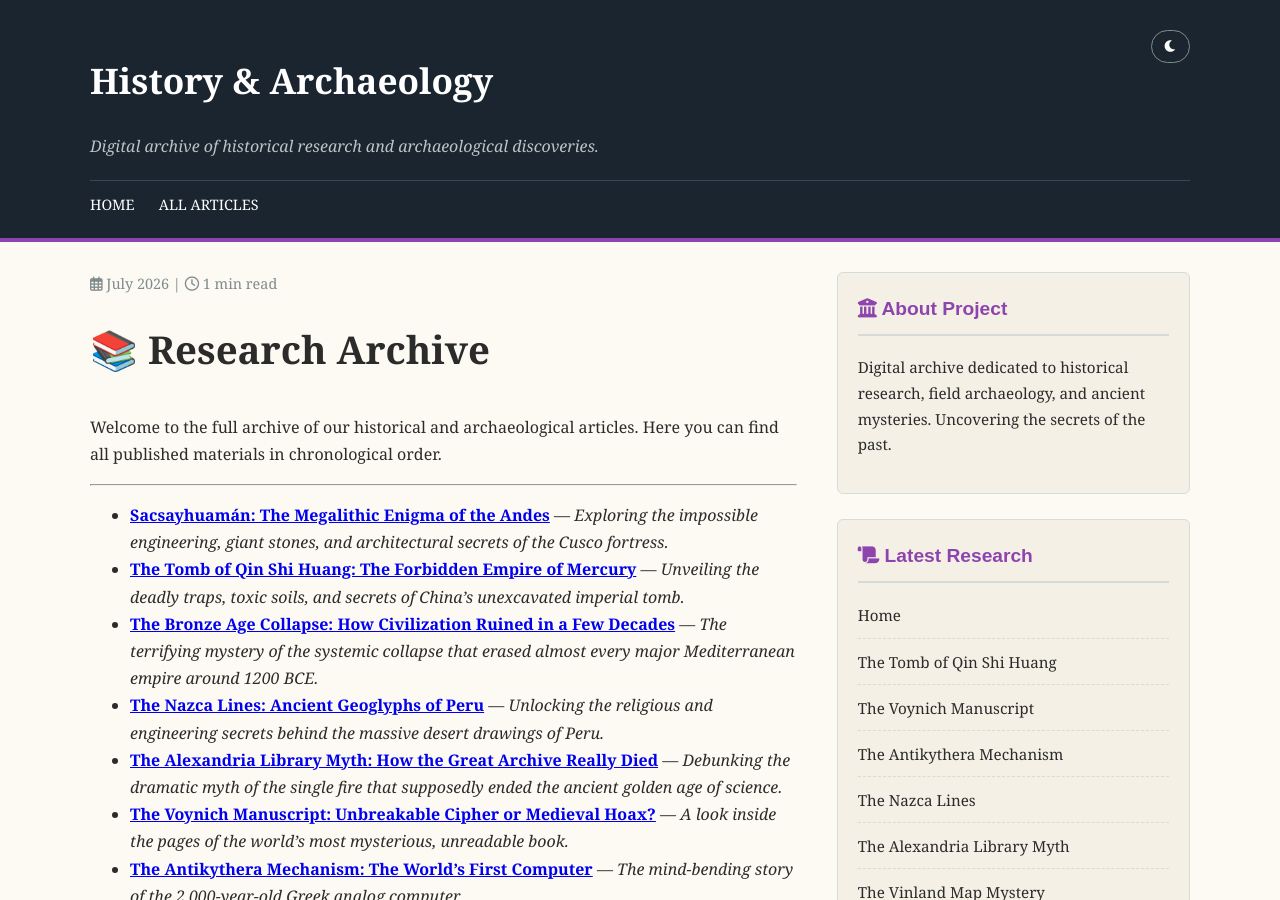
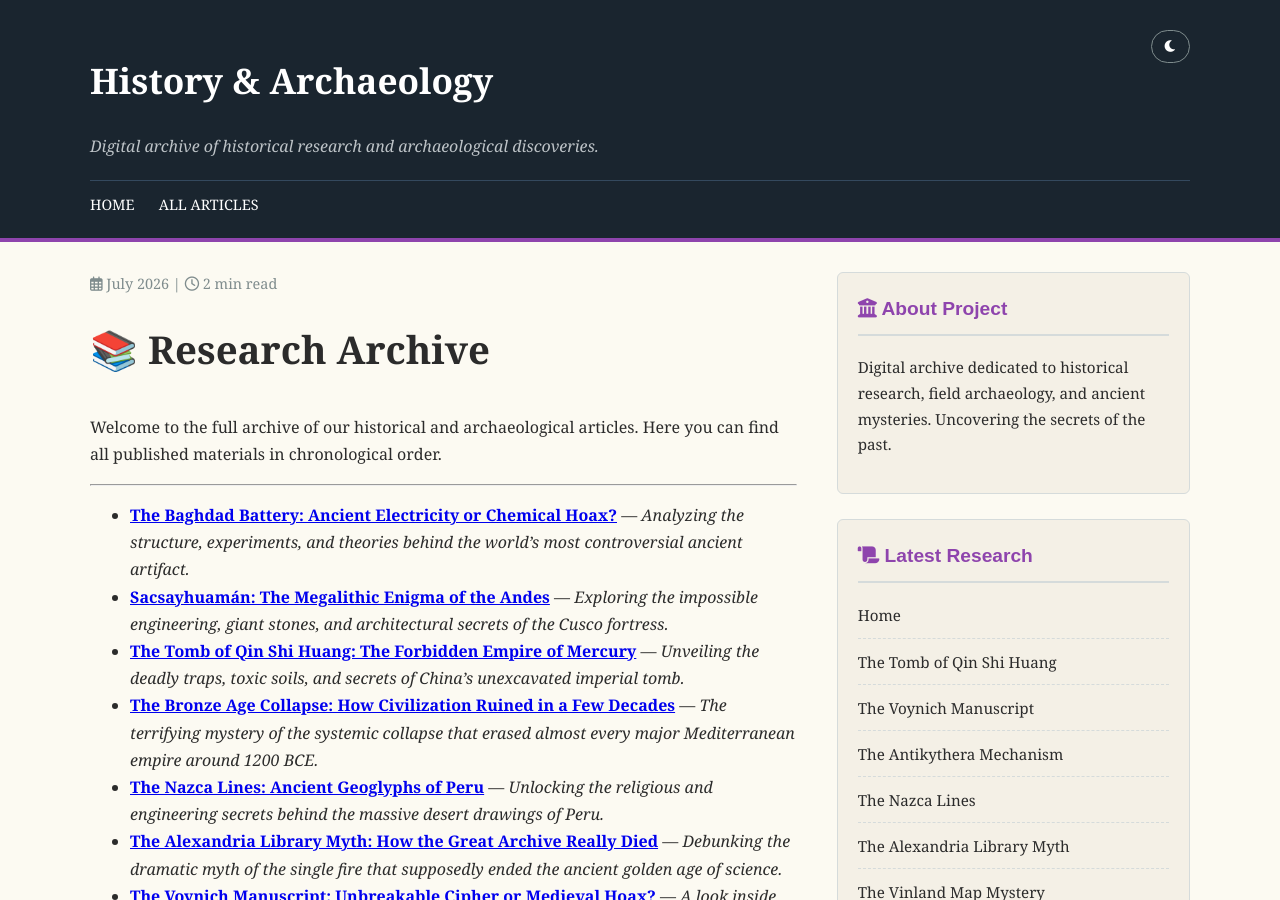
Before and after one commit to history-archaeology-project/history-archaeology-project.github.io, a Jekyll site: the page built from articles/index.md, in a window 1280 px wide and 900 px high. Built offline with Jekyll 4.4.1, drawn with Linux system fonts in a browser that asks for light colours; comment, search, counter and statistics services are not loaded.

Commit message:
Update index.md

```diff
--- a/articles/index.md
+++ b/articles/index.md
@@ -8,6 +8,7 @@ title: Archive of All Articles
 Welcome to the full archive of our historical and archaeological articles. Here you can find all published materials in chronological order.
 
 ---
+*   **[The Baghdad Battery: Ancient Electricity or Chemical Hoax?](/articles/baghdad-battery)** — *Analyzing the structure, experiments, and theories behind the world's most controversial ancient artifact.*
 *   **[Sacsayhuamán: The Megalithic Enigma of the Andes](/articles/sacsayhuaman)** — *Exploring the impossible engineering, giant stones, and architectural secrets of the Cusco fortress.*
 *   **[The Tomb of Qin Shi Huang: The Forbidden Empire of Mercury](/articles/tomb-of-qin-shi-huang)** — *Unveiling the deadly traps, toxic soils, and secrets of China's unexcavated imperial tomb.*
 *   **[The Bronze Age Collapse: How Civilization Ruined in a Few Decades](/articles/bronze-age-collapse)** — *The terrifying mystery of the systemic collapse that erased almost every major Mediterranean empire around 1200 BCE.*
```
